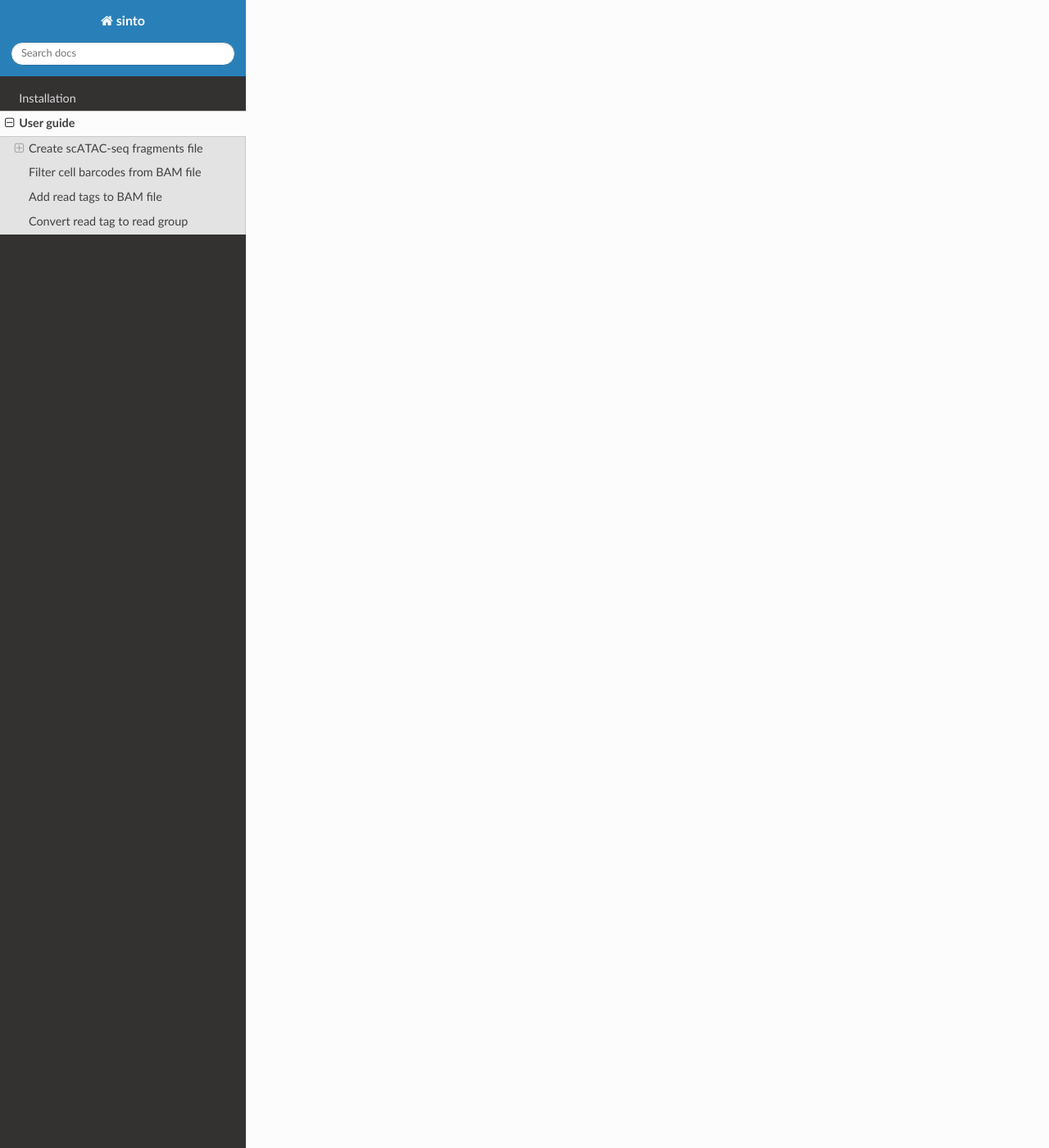
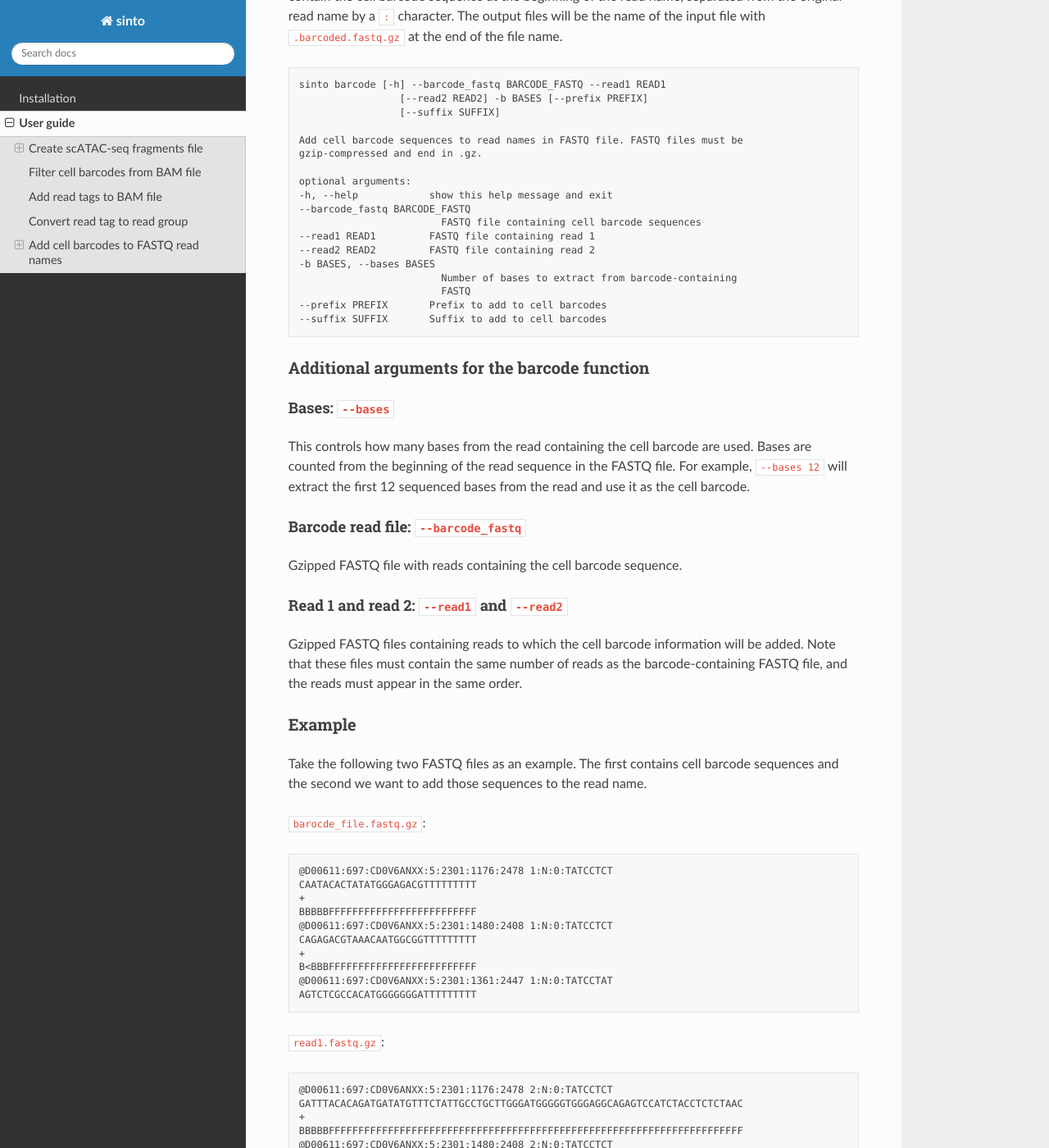
Before and after one commit to timoast/sinto, a Sphinx documentation site: the page built from docs/basic_usage.rst, in a window 1280 px wide and 1400 px high, scrolled down 6636 px. Shown: the whole window at 82% size. Built offline with Sphinx 7.4.7 and the Read the Docs theme 2.0.0, drawn with Linux system fonts in a browser that asks for light colours; some of the changed text lies outside the part shown.

Commit message:
Add barcode function

```diff
--- a/README.rst
+++ b/README.rst
@@ -13,5 +13,6 @@ Sinto is a toolkit for processing aligned single-cell data. Sinto includes funct
 - Create a scATAC-seq fragments file from a BAM file
 - Add read tags to a BAM file according to cell barcode information
 - Add read groups based on read tags
+- Add cell barcodes to FASTQ read names
 
 Read the documentation at https://timoast.github.io/sinto
--- a/docs/basic_usage.rst
+++ b/docs/basic_usage.rst
@@ -347,3 +347,113 @@ according to their cell barcode.
       -O OUTPUTFORMAT, --outputformat OUTPUTFORMAT
                             Output format. One of 't' (SAM), 'b' (BAM), or 'u'
                             (uncompressed BAM) ('t' default)
+
+Add cell barcodes to FASTQ read names
+-------------------------------------
+
+Cell barcodes from one FASTQ file can be added to the read names of another, or the same,
+FASTQ file using the ``barcode`` command. This is useful when processing raw single-cell
+sequencing data, as the cell barcode information can easily be propagated to the aligned
+BAM file by encoding the cell barcode in the read name. Only gzip-compressed FASTQ files
+are supported.
+
+Running this command will generate new gzipped FASTQ files with the read names modified to
+contain the cell barcode sequence at the beginning of the read name, separated from the
+original read name by a ``:`` character. The output files will be the name of the input
+file with ``.barcoded.fastq.gz`` at the end of the file name.
+
+.. code-block:: none
+
+    sinto barcode [-h] --barcode_fastq BARCODE_FASTQ --read1 READ1
+                     [--read2 READ2] -b BASES [--prefix PREFIX]
+                     [--suffix SUFFIX]
+
+    Add cell barcode sequences to read names in FASTQ file. FASTQ files must be
+    gzip-compressed and end in .gz.
+
+    optional arguments:
+    -h, --help            show this help message and exit
+    --barcode_fastq BARCODE_FASTQ
+                            FASTQ file containing cell barcode sequences
+    --read1 READ1         FASTQ file containing read 1
+    --read2 READ2         FASTQ file containing read 2
+    -b BASES, --bases BASES
+                            Number of bases to extract from barcode-containing
+                            FASTQ
+    --prefix PREFIX       Prefix to add to cell barcodes
+    --suffix SUFFIX       Suffix to add to cell barcodes
+
+Additional arguments for the barcode function
+~~~~~~~~~~~~~~~~~~~~~~~~~~~~~~~~~~~~~~~~~~~~~~~
+
+Bases: ``--bases``
+__________________
+
+This controls how many bases from the read containing the cell barcode are used.
+Bases are counted from the beginning of the read sequence in the FASTQ file. For
+example, ``--bases 12`` will extract the first 12 sequenced bases from the read
+and use it as the cell barcode.
+
+Barcode read file: ``--barcode_fastq``
+______________________________________
+
+Gzipped FASTQ file with reads containing the cell barcode sequence.
+
+Read 1 and read 2: ``--read1`` and ``--read2``
+______________________________________________
+
+Gzipped FASTQ files containing reads to which the cell barcode information will be
+added. Note that these files must contain the same number of reads as the barcode-containing
+FASTQ file, and the reads must appear in the same order.
+
+Example
+~~~~~~~
+
+Take the following two FASTQ files as an example. The first contains cell barcode sequences
+and the second we want to add those sequences to the read name.
+
+``barocde_file.fastq.gz``:
+
+.. code-block:: none
+
+    @D00611:697:CD0V6ANXX:5:2301:1176:2478 1:N:0:TATCCTCT
+    CAATACACTATATGGGAGACGTTTTTTTTT
+    +
+    BBBBBFFFFFFFFFFFFFFFFFFFFFFFFF
+    @D00611:697:CD0V6ANXX:5:2301:1480:2408 1:N:0:TATCCTCT
+    CAGAGACGTAAACAATGGCGGTTTTTTTTT
+    +
+    B<BBBFFFFFFFFFFFFFFFFFFFFFFFFF
+    @D00611:697:CD0V6ANXX:5:2301:1361:2447 1:N:0:TATCCTAT
+    AGTCTCGCCACATGGGGGGGATTTTTTTTT
+
+``read1.fastq.gz``:
+
+.. code-block:: none
+
+    @D00611:697:CD0V6ANXX:5:2301:1176:2478 2:N:0:TATCCTCT
+    GATTTACACAGATGATATGTTTCTATTGCCTGCTTGGGATGGGGGTGGGAGGCAGAGTCCATCTACCTCTCTAAC
+    +
+    BBBBBFFFFFFFFFFFFFFFFFFFFFFFFFFFFFFFFFFFFFFFFFFFFFFFFFFFFFFFFFFFFFFFFFFFFFF
+    @D00611:697:CD0V6ANXX:5:2301:1480:2408 2:N:0:TATCCTCT
+    GTGCCTTTGACTTTAGCTAGGCGACAGGGGACGAGTCCATTAGCATACNNNGTAAATTGCTGTTGTCTGTTTTTG
+    +
+    <////////B/B/////<//////<///////////<///////////###////////////<///////////
+    @D00611:697:CD0V6ANXX:5:2301:1361:2447 2:N:0:TATCCTAT
+    TAATACATGACGGTGTCTTAGTAGCACTTACTATGCACAGGTTAAGACCTGTCTCTTATACACATCTCCGAGCCC
+
+After running ``sinto barcode`` with ``-b 12`` to extract the first 12 bases of the barcode sequence
+we have a new file called ``read1.barcoded.fastq.gz``:
+
+.. code-block:: none
+
+    @CAATACACTATA:D00611:697:CD0V6ANXX:5:2301:1176:2478 2:N:0:TATCCTCT
+    GATTTACACAGATGATATGTTTCTATTGCCTGCTTGGGATGGGGGTGGGAGGCAGAGTCCATCTACCTCTCTAAC
+    +
+    BBBBBFFFFFFFFFFFFFFFFFFFFFFFFFFFFFFFFFFFFFFFFFFFFFFFFFFFFFFFFFFFFFFFFFFFFFF
+    @CAGAGACGTAAA:D00611:697:CD0V6ANXX:5:2301:1480:2408 2:N:0:TATCCTCT
+    GTGCCTTTGACTTTAGCTAGGCGACAGGGGACGAGTCCATTAGCATACNNNGTAAATTGCTGTTGTCTGTTTTTG
+    +
+    <////////B/B/////<//////<///////////<///////////###////////////<///////////
+    @AGTCTCGCCACA:D00611:697:CD0V6ANXX:5:2301:1361:2447 2:N:0:TATCCTAT
+    TAATACATGACGGTGTCTTAGTAGCACTTACTATGCACAGGTTAAGACCTGTCTCTTATACACATCTCCGAGCCC
--- a/docs/index.rst
+++ b/docs/index.rst
@@ -1,5 +1,5 @@
 .. include:: ../README.rst
-   :end-line: 15
+   :end-line: 16
 
 Report issues and view source code `here <https://github.com/timoast/sinto>`__.
 
--- a/sinto/_version.py
+++ b/sinto/_version.py
@@ -1 +1 @@
-__version__ = "0.5.1"
+__version__ = "0.6.0"
```
Also changed, not shown: docs/release_notes.rst (+9 -0 lines), 3 other files.
